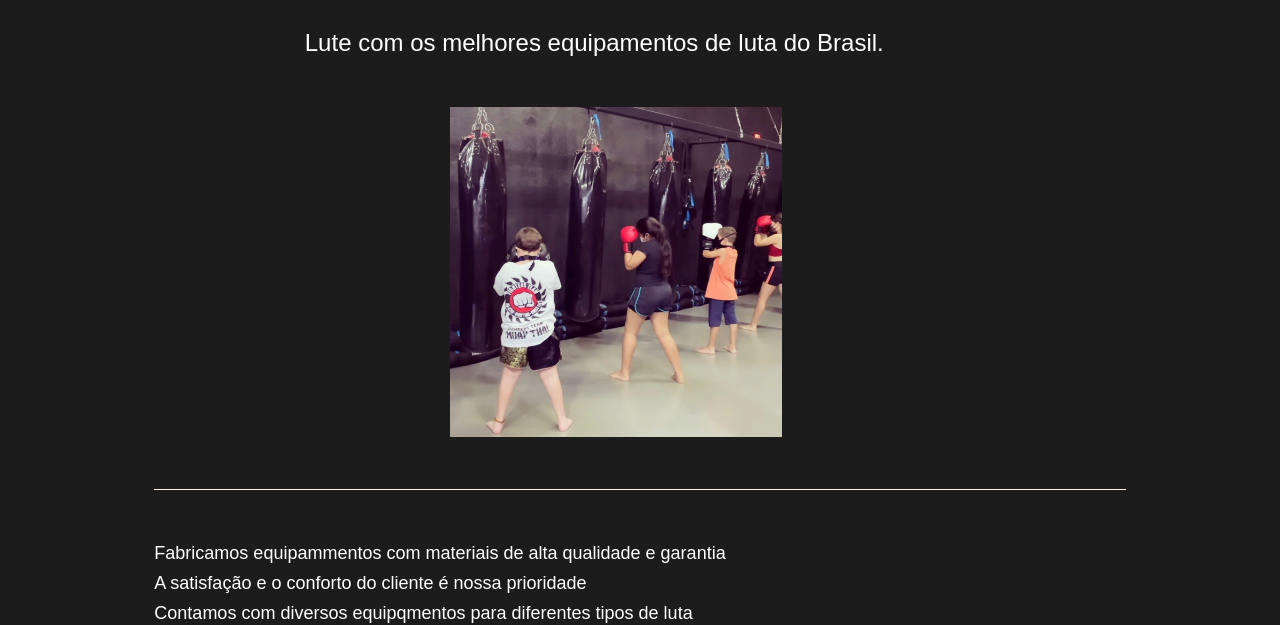
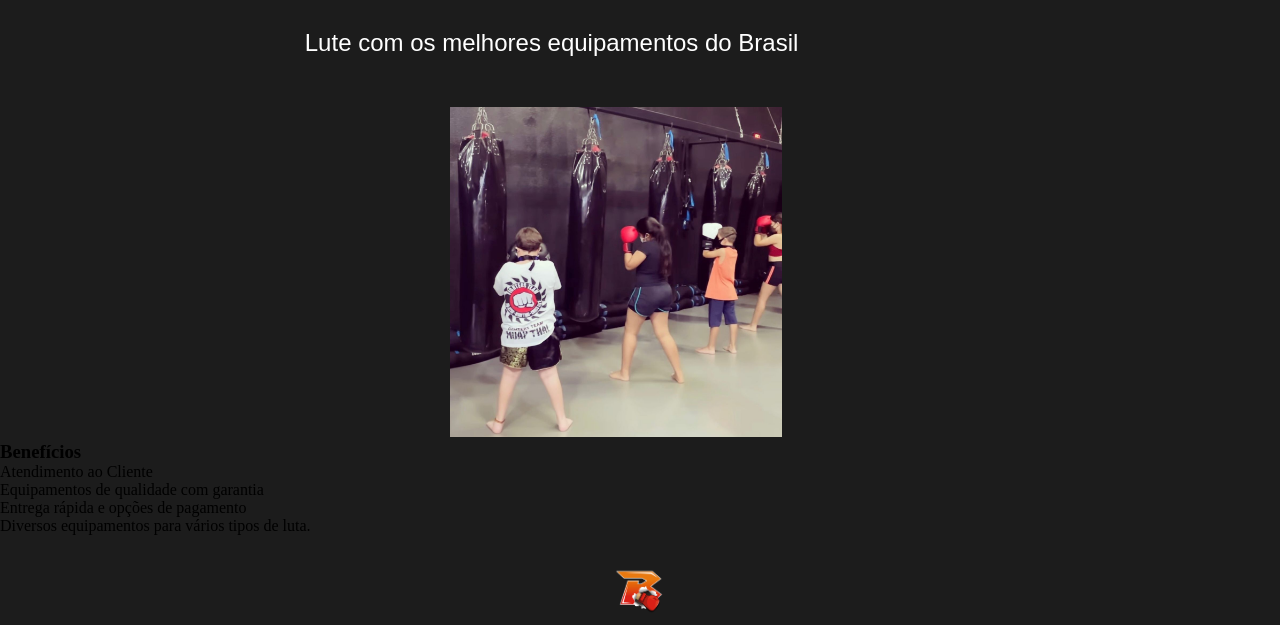
Before and after one commit to Rafaellafn/Landing-Page-Bias-Fight, a plain HTML site: page index.html in a window 1280 px wide. Shown: the part 197-822 px from the top of the page. Drawn offline with Linux system fonts and the light colour scheme.

Commit message:
Excluindo e refazendo sections e estilização

```diff
--- a/index.html
+++ b/index.html
@@ -22,7 +22,7 @@
         <section class="conteudo-principal">
             <div class="conteudo-principal-escrito" >
                 <h1 class="conteudo-principal-escrito-titulo">Equipamentos de Luta</h1>
-                <h2 class="conteudo-principal-escrito-subtitulo">Lute com os melhores equipamentos de luta do Brasil.</h2>
+                <h2 class="conteudo-principal-escrito-subtitulo">Lute com os melhores equipamentos do Brasil</h2>
             </div>
          </section>
 
@@ -30,12 +30,15 @@
             <img class="conteudo-principal-imagem" src="luta.jpg.jpeg" alt="Imagem de pessoas praticando luta">
          </section>
 
-        <section class="conteudo-secundario">
-            <h3 class="conteudo-secundario-titulo">
-                <p class="conteudo-secundario-paragrafo">Fabricamos equipammentos com materiais de alta qualidade e garantia</p>
-                <p class="conteudo-secundario-paragrafo">A satisfação e o conforto do cliente é nossa prioridade</p>
-                <p class="conteudo-secundario-paragrafo">Contamos com diversos equipqmentos para diferentes tipos de luta</p>
-            </h3>
+
+        <section>
+            <h3 class="beneficios">Benefícios</h3>
+            <ul>
+                <li class="itens">Atendimento ao Cliente</li>
+                <li class="itens">Equipamentos de qualidade com garantia</li>
+                <li class="itens">Entrega rápida e opções de pagamento</li>
+                <li class="itens" >Diversos equipamentos para vários tipos de luta.</li>
+            </ul>
         </section>
     </main>
 
```
